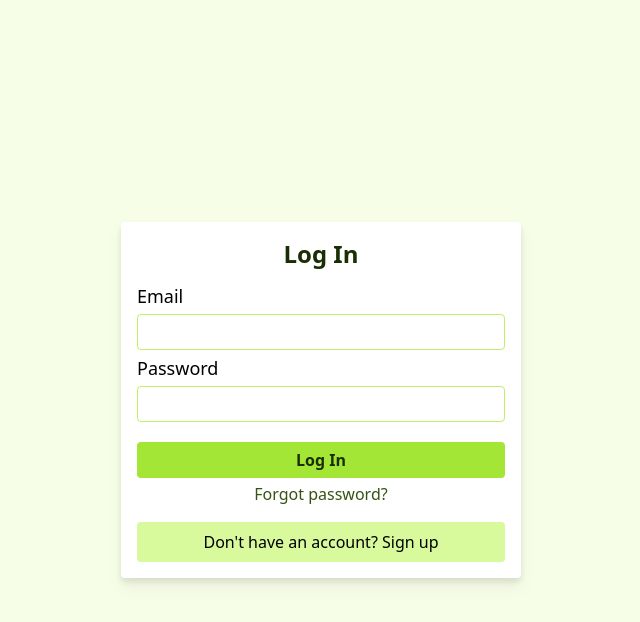
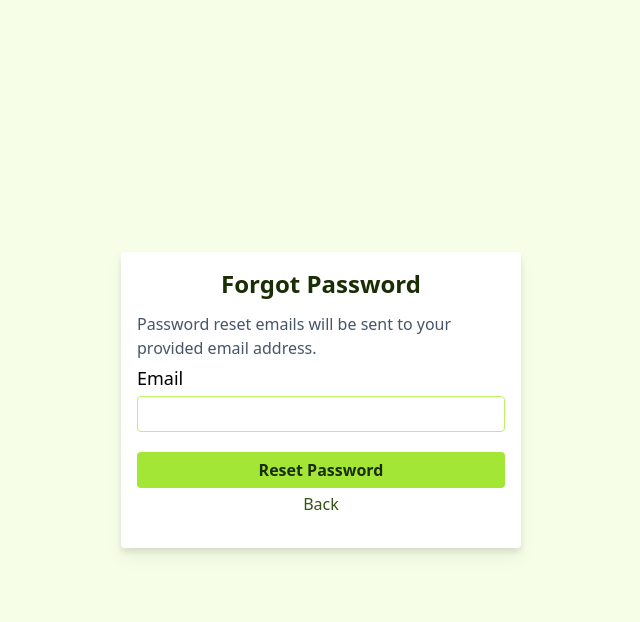
Before and after one commit to tvicky7x/Xpense-AI, a React (Create React App) app: page /auth in a window 1280 px wide. Both pictures are taken after a click on the button "Forgot password?". Shown: the top 622 px of the page, without its empty margins (319-959 px from the left). Built offline with nearby package versions, Linux system fonts and the light colour scheme.

Commit message:
Forgot Password Done.

```diff
--- a/src/Components/Auth/LoginForm.js
+++ b/src/Components/Auth/LoginForm.js
@@ -19,10 +19,15 @@ function LoginForm() {
 
   // stats
   const [isLogging, setLogging] = useState(true);
+  const [isForgot, setForgot] = useState(false);
 
   // functions
   function alternateMode() {
     setLogging(!isLogging);
+  }
+
+  function forgotMode() {
+    setForgot(!isForgot);
   }
 
   async function authHandler(e) {
@@ -60,8 +65,24 @@ function LoginForm() {
     }
   }
 
+  async function forgotPasswordHandler(e) {
+    e.preventDefault();
+    const email = inputRef.current.value;
+    try {
+      await axios.post(
+        "https://identitytoolkit.googleapis.com/v1/accounts:sendOobCode?key=AIzaSyALpXBSjeiujbqD3fRd705go3ToNOgfuyA",
+        { requestType: "PASSWORD_RESET", email: email }
+      );
+      forgotMode();
+      e.target.reset();
+    } catch (error) {
+      alert(error.massage);
+    }
+  }
+
   return (
     <>
+      {!isForgot && (
         <Card>
           <h2 className=" text-lime-950 font-semibold text-2xl text-center">
             {isLogging ? "Log In" : "Sign Up"}
@@ -117,7 +138,9 @@ function LoginForm() {
             </form>
             {isLogging && (
               <div className=" text-center text-lime-900 hover:text-lime-700 font-medium">
-              <button className=" p-1">Forgot password?</button>
+                <button className=" p-1" onClick={forgotMode}>
+                  Forgot password?
+                </button>
               </div>
             )}
           </div>
@@ -130,6 +153,45 @@ function LoginForm() {
               : "Have an account? Log In"}
           </button>
         </Card>
+      )}
+
+      {isForgot && (
+        <Card>
+          <h2 className=" text-lime-950 font-semibold text-2xl text-center">
+            Forgot Password
+          </h2>
+
+          <div className=" my-3">
+            <p className=" text-slate-600 mb-1">
+              Password reset emails will be sent to your provided email address.{" "}
+            </p>
+            <form action="" onSubmit={forgotPasswordHandler}>
+              <div className=" space-y-1 mb-1">
+                <label htmlFor="" className=" text-lg">
+                  Email
+                </label>
+                <input
+                  type="text"
+                  style={{ outline: "none" }}
+                  required
+                  ref={inputRef}
+                  className=" w-full border rounded border-lime-300 h-9 p-2 text-lime-900 focus:ring-2 focus:ring-lime-400 focus:border-0"
+                />
+              </div>
+              <div className=" mt-5">
+                <ButtonPrimary type="submit" className="w-full">
+                  Reset Password
+                </ButtonPrimary>
+              </div>
+            </form>
+            <div className=" text-center text-lime-900 hover:text-lime-700 font-medium">
+              <button className=" p-1" onClick={forgotMode}>
+                Back
+              </button>
+            </div>
+          </div>
+        </Card>
+      )}
     </>
   );
 }
--- a/src/Context/Context.js
+++ b/src/Context/Context.js
@@ -31,6 +31,9 @@ export function ContextProvider({ children }) {
     );
     const data = response.data.users[0];
     setInfo((oldInfo) => {
+      if (data.displayName) {
+        console.log(data);
+      }
       return {
         ...oldInfo,
         emailVerified: data.emailVerified,
@@ -57,7 +60,7 @@ export function ContextProvider({ children }) {
   return (
     <Context.Provider
       value={{
-        token: token,
+        token: false,
         LoginHandler: LoginHandler,
         userInfo: userInfo,
         getUserInfo: getUserInfo,
```
Lines whose indentation alone changed are shown as unchanged.
